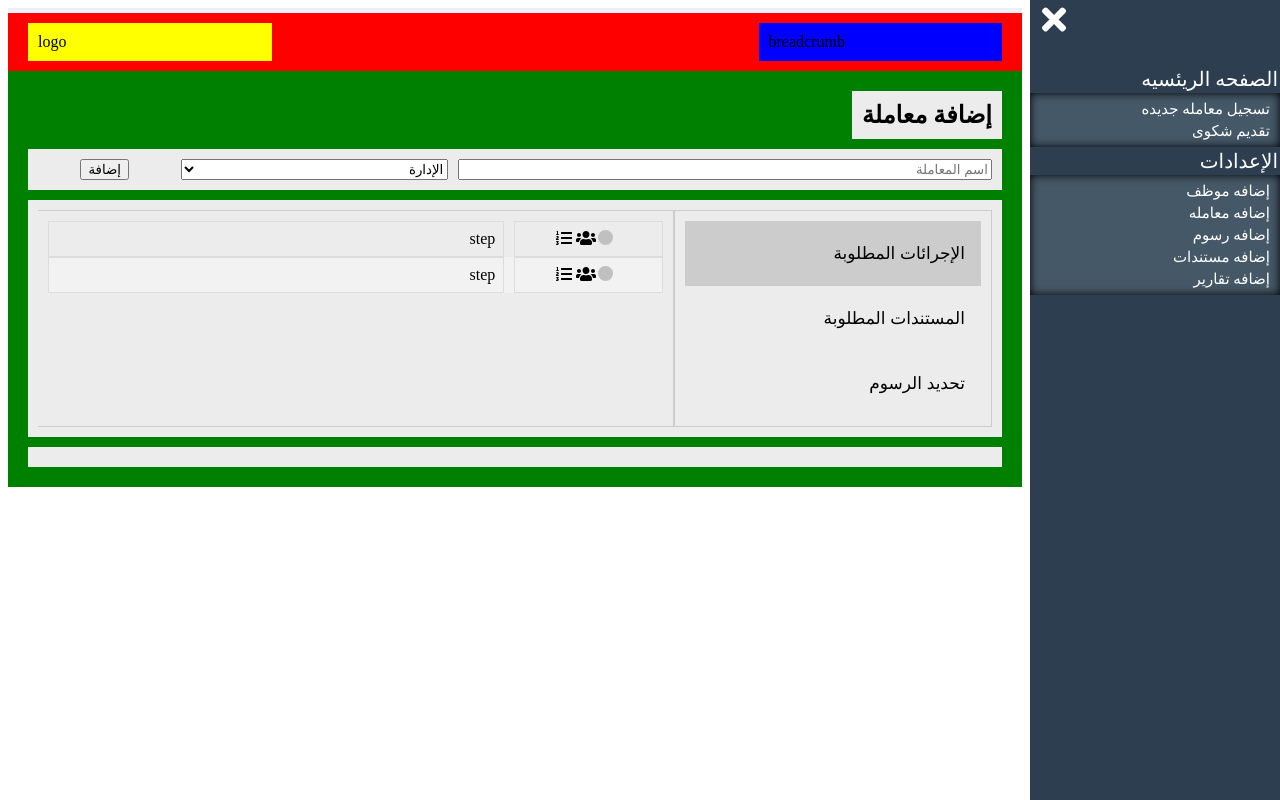
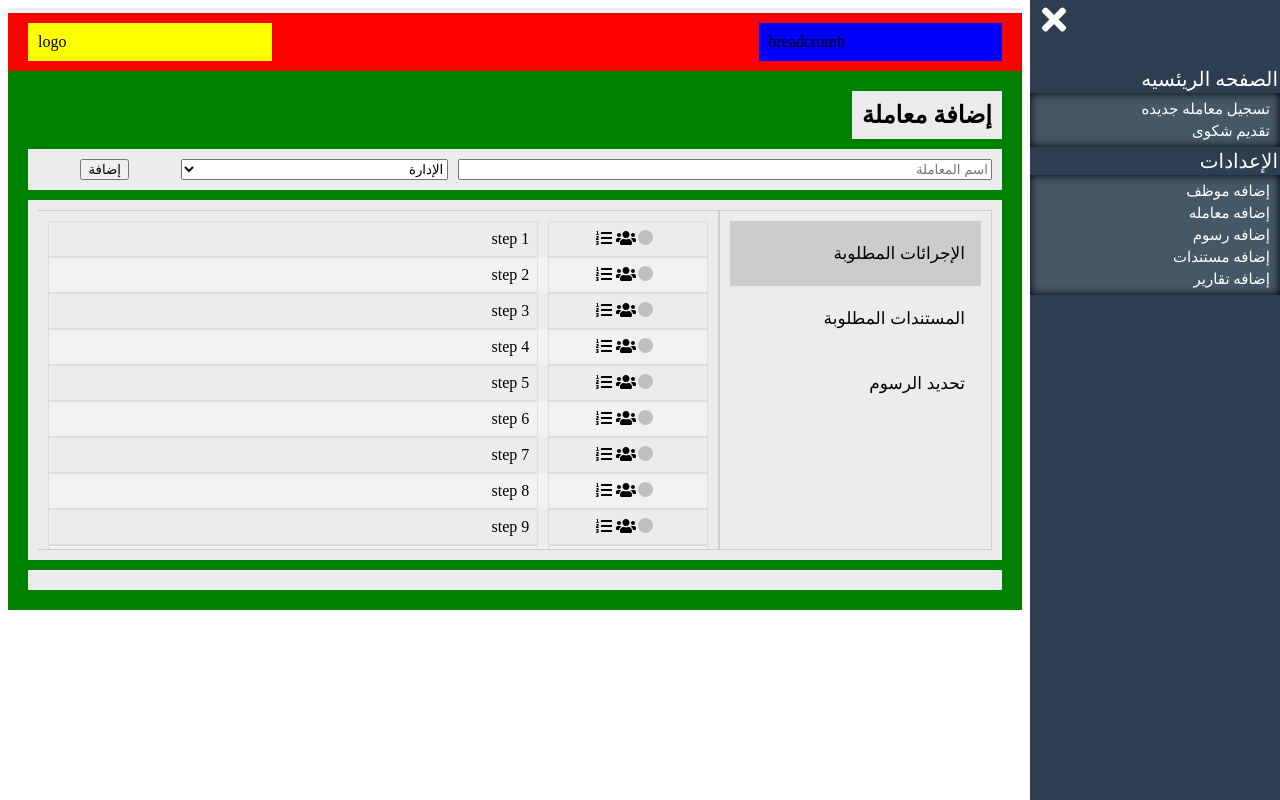
Before and after one commit to mhmelshaaer/egov-front-end, an Angular app: page /panel-home/transactions in a window 1280 px wide. Built offline with nearby package versions, Linux system fonts and the light colour scheme.

Commit message:
added form and transaction models - almost done transaction component logic

```diff
--- a/src/app/app.module.ts
+++ b/src/app/app.module.ts
@@ -12,6 +12,8 @@ import { AuthModule } from './modules/auth/auth.module';
 import { SystemPanelModule } from './modules/system-panel/system-panel.module';
 
 //App Services
+import { TransactionsService } from './shared/transactions-service/transactions.service';
+import { DocumentsService } from './shared/documents-service/documents.service';
 import { FeesService } from './shared/fees-service/fees.service';
 
 //Components
@@ -31,7 +33,9 @@ import { AppComponent } from './app.component';
     SystemPanelModule
   ],
   providers: [
-    FeesService
+    FeesService,
+    DocumentsService,
+    TransactionsService
   ],
   bootstrap: [AppComponent]
 })
--- /dev/null
+++ b/src/app/models/forms/form.ts
@@ -0,0 +1,14 @@
+import { Group } from '../groups/group';
+
+export class Form{
+    private static prev_id:number = 0
+
+    public id: number;
+
+    constructor(
+        public name: String,
+    ){
+        this.id = ++Form.prev_id;
+    }
+
+}
--- /dev/null
+++ b/src/app/models/forms/forms-mockup.ts
@@ -0,0 +1,16 @@
+import { Form } from './form';
+
+
+export const MOCK_FORMS = [
+    new Form("step 1"),
+    new Form("step 2"),
+    new Form("step 3"),
+    new Form("step 4"),
+    new Form("step 5"),
+    new Form("step 6"),
+    new Form("step 7"),
+    new Form("step 8"),
+    new Form("step 9"),
+    new Form("step 10"),
+    new Form("step 11"),
+];
--- /dev/null
+++ b/src/app/models/transactions/transaction-step.ts
@@ -0,0 +1,20 @@
+import { Form } from './../forms/form';
+import { Group } from '../groups/group';
+
+
+export class TransactionStep{
+
+    public static prev_id: number = 0;
+
+    public id:number;
+
+    constructor(
+        public transaction_id: number = null,
+        public form: Form = null,
+        public groups: Group = null,
+        public order: number = null
+    ){
+        this.id = ++TransactionStep.prev_id;
+    }
+
+}
--- a/src/app/modules/system-panel/transactions/transactions.component.html
+++ b/src/app/modules/system-panel/transactions/transactions.component.html
@@ -29,15 +29,16 @@
 
         <div id="required-steps" class="listStepsTabcontent">
             <table id="required-steps-table">
-                <tr>
-                    <td>step</td>
+                <tr *ngFor="let form of forms; let i = index">
+                    <td>{{form.name}}</td>
                     <td>
 
-                        <input class="styled-checkbox" id="required-steps-checkbox-1" type="checkbox" value="value1">
-                        <label for="required-steps-checkbox-1" title="تحديد"></label>
+                        <input class="styled-checkbox" id="required-steps-checkbox-{{form.id}}" type="checkbox" value="{{form.id}}">
+                        <label for="required-steps-checkbox-{{form.id}}" (click)="selectStep(i)" title="تحديد"></label>
 
                         <a  class="additionalOptionsTablinks"
-                            (click)="openTab($event,
+                            (click)="selectGroups(i,
+                                                $event,
                                                 'additionalOptionsTabcontent',
                                                 'additionalOptionsTablinks',
                                                 'step-group-management',
@@ -47,35 +48,8 @@
                         </a>
 
                         <a  class="additionalOptionsTablinks"
-                            (click)="openTab($event,
-                                            'additionalOptionsTabcontent',
-                                            'additionalOptionsTablinks',
-                                            'step-order',
-                                            'grid')"
-                            title="ترتيب الخطوة">
-                            <fa-icon [icon]="faListOl"></fa-icon>
-                        </a>
-                    </td>
-                </tr>
-                <tr>
-                    <td>step</td>
-                    <td>
-
-                        <input class="styled-checkbox" id="required-steps-checkbox-2" type="checkbox" value="value1">
-                        <label for="required-steps-checkbox-2" title="تحديد"></label>
-
-                        <a  class="additionalOptionsTablinks"
-                            (click)="openTab($event,
-                                            'additionalOptionsTabcontent',
-                                            'additionalOptionsTablinks',
-                                            'step-group-management',
-                                            'grid')"
-                            title="تحديد المجموعات">
-                            <fa-icon [icon]="faUsers"></fa-icon>
-                        </a>
-
-                        <a  class="additionalOptionsTablinks"
-                            (click)="openTab($event,
+                            (click)="selectOrder(i,
+                                                $event,
                                                 'additionalOptionsTabcontent',
                                                 'additionalOptionsTablinks',
                                                 'step-order',
@@ -90,25 +64,11 @@
 
         <div id="required-documents" class="listStepsTabcontent">
             <table id="required-documents-table">
-                <tr>
-                    <td>document</td>
+                <tr *ngFor="let document of documents; let i = index">
+                    <td>{{document.name}}</td>
                     <td>
-                        <input class="styled-checkbox" id="required-documents-checkbox-1" type="checkbox" value="value1">
-                        <label for="required-documents-checkbox-1" title="تحديد"></label>
-                    </td>
-                </tr>
-                <tr>
-                    <td>document</td>
-                    <td>
-                        <input class="styled-checkbox" id="required-documents-checkbox-2" type="checkbox" value="value1">
-                        <label for="required-documents-checkbox-2" title="تحديد"></label>
-                    </td>
-                </tr>
-                <tr>
-                    <td>document</td>
-                    <td>
-                        <input class="styled-checkbox" id="required-documents-checkbox-3" type="checkbox" value="value1">
-                        <label for="required-documents-checkbox-3" title="تحديد"></label>
+                        <input class="styled-checkbox" id="required-documents-checkbox-{{document.id}}" type="checkbox" value="{{document.id}}">
+                        <label for="required-documents-checkbox-{{document.id}}" (click)="selectDocument(i)" title="تحديد"></label>
                     </td>
                 </tr>
             </table>
@@ -116,25 +76,11 @@
 
         <div id="required-fees" class="listStepsTabcontent">
             <table id="required-fees-table">
-                <tr>
-                    <td>fee</td>
+                <tr *ngFor="let fee of fees; let i = index">
+                    <td>{{fee.name}}</td>
                     <td>
-                        <input class="styled-checkbox" id="required-fees-checkbox-1" type="checkbox" value="value1">
-                        <label for="required-fees-checkbox-1" title="تحديد"></label>
-                    </td>
-                </tr>
-                <tr>
-                    <td>fee</td>
-                    <td>
-                        <input class="styled-checkbox" id="required-fees-checkbox-2" type="checkbox" value="value1">
-                        <label for="required-fees-checkbox-2" title="تحديد"></label>
-                    </td>
-                </tr>
-                <tr>
-                    <td>fee</td>
-                    <td>
-                        <input class="styled-checkbox" id="required-fees-checkbox-3" type="checkbox" value="value1">
-                        <label for="required-fees-checkbox-3" title="تحديد"></label>
+                        <input class="styled-checkbox" id="required-fees-checkbox-{{fee.id}}" type="checkbox" value="{{fee.id}}">
+                        <label for="required-fees-checkbox-{{fee.id}}" (click)="selectFee(i)" title="تحديد"></label>
                     </td>
                 </tr>
             </table>
@@ -142,7 +88,7 @@
     </div>
     <div class="additional-options">
         <div style="display:none" id="step-group-management" class="additionalOptionsTabcontent">
-            <h3>step</h3>
+            <h3>{{currSelectedStep}}</h3>
             <div class="tab">
                 <button class="groupManagementTablinks" (click)="openTab($event, 'groupManagementTabcontent', 'groupManagementTablinks', 'existing-groups', 'grid')" id="groupManagementDefaultOpen">إضافة الى مجموعة</button>
                 <button class="groupManagementTablinks" (click)="openTab($event, 'groupManagementTabcontent', 'groupManagementTablinks', 'add-new-group', 'grid')">إضافة مجموعة جديدة</button>
--- a/src/app/modules/system-panel/transactions/transactions.component.scss
+++ b/src/app/modules/system-panel/transactions/transactions.component.scss
@@ -28,7 +28,7 @@
 
     display: grid;
     grid-template-columns: 1fr;
-    grid-template-rows: minmax(3vh, auto) minmax(3vh, auto) minmax(25vh, auto) auto;
+    grid-template-rows: minmax(3vh, auto) minmax(3vh, auto) minmax(35vh, 45vh) auto;
     grid-row-gap: 10px;
 
     div{
@@ -75,8 +75,8 @@
 
     .list-steps{
       display: grid;
-      grid-template-columns: 2fr 1fr;
-
+      grid-template-columns: 5fr 2fr;
+      grid-template-rows: minmax(35vh, 45vh);
     }
 
     .additional-options{
@@ -169,7 +169,9 @@
     // height: 300px;
     box-sizing: border-box;
     order: 2;
+    overflow-y: scroll;
   }
+
 
   /* Style the tab content */
   .listStepsTabcontent, .additionalOptionsTabcontent, .groupManagementTabcontent {
@@ -181,6 +183,7 @@
     // height: 300px;
     box-sizing: border-box;
     order: 1;
+    overflow-y: scroll;
   }
 
   /* Style the buttons inside the tab */
--- a/src/app/modules/system-panel/transactions/transactions.component.ts
+++ b/src/app/modules/system-panel/transactions/transactions.component.ts
@@ -1,4 +1,13 @@
+import { TransactionStep } from './../../../models/transactions/transaction-step';
 import { Component, OnInit } from '@angular/core';
+
+import { TransactionsService } from './../../../shared/transactions-service/transactions.service';
+import { DocumentsService } from './../../../shared/documents-service/documents.service';
+import { FeesService } from './../../../shared/fees-service/fees.service';
+
+import { Form } from './../../../models/forms/form';
+import { Document } from './../../../models/documents/document';
+import { Fee } from './../../../models/fees/fee';
 
 import {
   faUsers,
@@ -15,12 +24,65 @@ export class TransactionsComponent implements OnInit {
   faUsers = faUsers;
   faListOl = faListOl;
 
-  constructor() { }
+  currSelectedStep: String;
+
+  forms: Form[];
+  selectedTransactionSteps: TransactionStep[];
+
+  documents: Document[];
+  selectedDocuments: Document[];
+
+  fees: Fee[];
+  selectedFees: Fee[];
+
+  constructor(private feesService: FeesService,
+              private documentsService: DocumentsService,
+              private transactionsService: TransactionsService) { }
 
   ngOnInit() {
     // Get the element with id="defaultOpen" and click on it
     document.getElementById("requiredStepsDefaultOpen").click();
     document.getElementById("groupManagementDefaultOpen").click();
+
+    this.currSelectedStep = null;
+
+    this.forms = this.transactionsService.getForms();
+    this.selectedTransactionSteps=[];
+
+    this.documents = this.documentsService.getDocuments();
+    this.selectedDocuments = [];
+
+    this.fees = this.feesService.getFees();
+    this.selectedFees = [];
+
+    console.log(
+      this.forms,
+      this.documents,
+      this.fees
+    );
+  }
+
+  selectFee(index: number){
+    this.selectedFees.push(this.fees[index]);
+  }
+
+  selectDocument(index: number){
+    this.selectedDocuments.push(this.documents[index]);
+  }
+
+  selectStep(index){
+    this.selectedTransactionSteps.push(new TransactionStep(null, this.forms[index], null, null));
+    console.log(this.selectedTransactionSteps);
+  }
+
+  selectGroups(index, evt, tabClassName, linkClassName, terget, display="block"){
+    this.currSelectedStep = this.forms[index].name;
+    this.openTab(evt, tabClassName, linkClassName, terget, display);
+  }
+
+  selectOrder(index, evt, tabClassName, linkClassName, terget, display="block"){
+    this.currSelectedStep = this.forms[index].name;
+    this.openTab(evt, tabClassName, linkClassName, terget, display);
   }
 
   openTab(evt, tabClassName, linkClassName, terget, display="block") {
```
Also changed, not shown: src/app/models/transactions/transaction.ts (added, +18 -0 lines), src/app/shared/transactions-service/transactions.service.ts (+11 -1 lines). Lines whose indentation alone changed are shown as unchanged.
